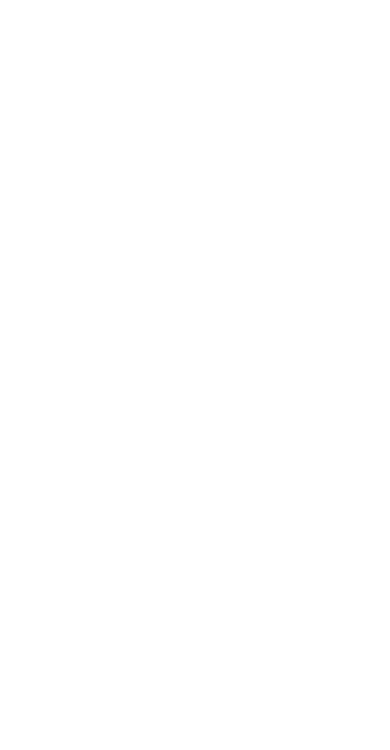
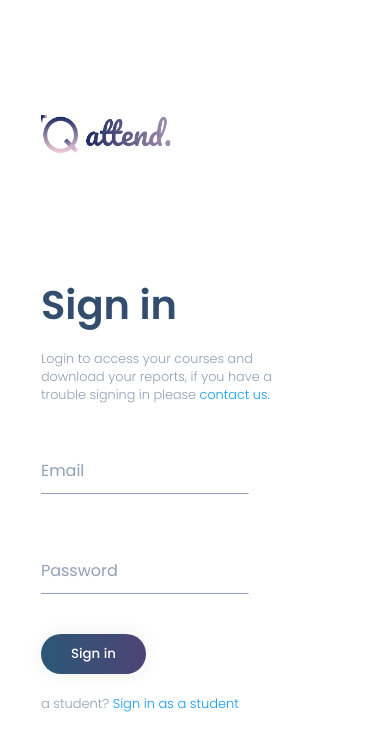
Before and after one commit to 3ba2ii/Attend., a React (Create React App) app: page / in a window 390 px wide. Shown: the top 750 px of the page. Built offline with nearby package versions, Linux system fonts and the light colour scheme.

Commit message:
Finished the responsive design of the login page

```diff
--- a/public/index.html
+++ b/public/index.html
@@ -13,7 +13,6 @@
     <title>React App</title>
   </head>
   <body>
-    <noscript>You need to enable JavaScript to run this app.</noscript>
     <div id="root"></div>
   </body>
 </html>
--- a/src/components/Login/Login.js
+++ b/src/components/Login/Login.js
@@ -1,14 +1,14 @@
-import statics from '../../assets/profit.png';
-import time from '../../assets/time2.png';
-import kingdom from '../../assets/kingdom.png';
-import mail from '../../assets/Mail.png';
-
 import React, { useState } from 'react';
 import { Redirect, useLocation } from 'react-router-dom';
 import { fakeAuth } from '../../routes';
 import Carousel from '../common/Carousel';
 
 import './login.css';
+import carouselItems from '../../types/constants/carousel';
+import { Form } from '../common/Form';
+
+import logo from '../../assets/logo.png';
+import Logo from '../common/Logo';
 
 const Login = () => {
   console.log('a7a');
@@ -24,50 +24,32 @@ const Login = () => {
     return <Redirect to={state?.from || '/'} />;
   }
 
-  const carouselItems = [
-    {
-      name: 'Easy Reports',
-      description:
-        'Select and download your attendance reports with a lot of options and types.',
-      image: statics,
-    },
-    {
-      name: 'Automated Mails',
-      description:
-        'Alerts and notifications are sent to you via your email and appears on your account as well.',
-      image: mail,
-    },
-    {
-      name: 'Your Time Matters',
-      description:
-        'Save your precious time and get your attendance reports and statics right away!',
-      image: time,
-    },
-    {
-      name: 'Reward your Top Students',
-      description:
-        'Get to know how are your top students and send congratulations emails to them.',
-      image: kingdom,
-    },
-  ];
   return (
     <div className='login-grid-container'>
-      <div className='login-form-container carousel-col1'>
-        <div className='logo side-by-side'>
-          <img src={''} />
-          <img src={''} />
+      <div className='carousel-col1'>
+        <div className='login-form-container'>
+          <Logo {...{ className: 'login-logo' }} />
+
+          <form className='loginForm'>
+            <header>
+              <h2>Sign in</h2>
+              <p className='sign-in-paragraph'>
+                Login to access your courses and download your reports, if you
+                have a trouble signing in please{' '}
+                <span className='blue-span'>contact us.</span>
+              </p>
+            </header>
+            <Form {...{ className: 'email', name: 'email', type: 'email' }} />
+            <Form
+              {...{ className: 'password', name: 'password', type: 'password' }}
+            />
+
+            <button className='btn-grad'>Sign in</button>
+            <p className='student-sign-in'>
+              a student?<span> Sign in as a student</span>
+            </p>
+          </form>
         </div>
-        <h2>Sign in</h2>
-        <p>
-          Login to access your courses and download your reports if you have a
-          trouble signning in please{' '}
-          <span className='blue-span'>contact us.</span>
-        </p>
-        <p>Username</p>
-        <input></input>
-        <p>Password</p>
-        <input></input>
-        <button className='btn-grad'>Sign in</button>
       </div>
       <Carousel items={carouselItems} />
     </div>
--- a/src/components/Login/login.css
+++ b/src/components/Login/login.css
@@ -1,10 +1,43 @@
+/* Mobile First Technique  */
+
+/* Mobile CSS*/
+
+.login-grid-container {
+  height: 100vh;
+  display: flex;
+  flex-direction: column;
+  justify-content: center;
+  align-items: center;
+}
+.carousel-container {
+  display: none;
+}
+.login-form-container {
+  display: flex;
+  flex-direction: column;
+  justify-content: space-evenly;
+  height: 100%;
+  padding: 0% 18.5% 0% 10.5%;
+  align-items: flex-start;
+}
+.carousel-col1 {
+  height: 100%;
+  display: grid;
+  place-items: center;
+}
+.student-sign-in {
+  font-size: 0.8125rem;
+}
+.loginForm header {
+  margin-bottom: 30px;
+}
+/* iPad and Tablets  */
+@media only screen and (min-width: 720px) {
   .login-grid-container {
     display: grid;
     grid-template-columns: repeat(2, 1fr);
-  grid-template-rows: 1fr;
-  height: 100vh;
+
     place-items: center;
-
     grid-template-areas: 'col1 col2';
   }
 
@@ -12,13 +45,14 @@
     grid-area: col1;
     width: 100%;
     height: 100%;
+    display: grid;
+    place-items: center;
   }
   .login-form-container {
     display: flex;
     flex-direction: column;
-  align-items: flex-start;
-  justify-content: center;
-  max-width: 60%;
+    text-align: left;
+    width: 100%;
   }
   .carousel-container {
     grid-area: col2;
@@ -49,37 +83,8 @@
     min-width: 80%;
     margin-bottom: 1rem;
   }
+}
+/* Desktop */
 
-.btn-grad {
-  background-image: linear-gradient(
-    to right,
-    #2b5876 0%,
-    #4e4376 51%,
-    #2b5876 100%
-  );
-  font-family: 'Poppins', sans-serif;
-  font-weight: 500;
-  font-size: 1rem;
-  border: none;
-  margin: 10px 0px;
-  padding: 10px 30px;
-  text-align: center;
-  transition: 0.5s;
-  background-size: 200% auto;
-  color: white;
-  box-shadow: 0 0 20px #eee;
-  border-radius: 30px;
-  display: block;
-  width: fit-content;
-  cursor: pointer;
-  -webkit-border-radius: 30px;
-  -moz-border-radius: 30px;
-  -ms-border-radius: 30px;
-  -o-border-radius: 30px;
+@media only screen and (min-width: 1024px) {
 }
-
-.btn-grad:hover {
-  background-position: right center; /* change the direction of the change here */
-  color: #fff;
-  text-decoration: none;
-}
--- a/src/components/common/Carousel.js
+++ b/src/components/common/Carousel.js
@@ -15,7 +15,7 @@ function Item(props) {
   return (
     <div className='carousel-paper'>
       <img src={props.item.image} alt='login-img' className='carousel-img' />
-      <h2>{props.item.name}</h2>
+      <h3>{props.item.name}</h3>
       <p>{props.item.description}</p>
     </div>
   );
--- /dev/null
+++ b/src/components/common/Form.js
@@ -0,0 +1,22 @@
+import React from 'react';
+import './form.css';
+export const Form = (props) => {
+  return (
+    <div className={`${props.className}-form`}>
+      <input
+        type={props.type}
+        name={props.name}
+        required={props.required || true}
+        onChange={(e) => {
+          console.log(
+            '🚀 ~ file: Form.js ~ line 11 ~ Form ~ e',
+            e.target.value
+          );
+        }}
+      />
+      <label htmlFor={props.name} className={`label-name`}>
+        <span className='content-name'>{props.name}</span>
+      </label>
+    </div>
+  );
+};
--- /dev/null
+++ b/src/components/common/Logo.js
@@ -0,0 +1,10 @@
+import logo from '../../assets/logo.png';
+const Logo = (props) => {
+  return (
+    <div className={`${props.className}`}>
+      <img src={logo} alt='logo' />
+    </div>
+  );
+};
+
+export default Logo;
--- /dev/null
+++ b/src/components/common/form.css
@@ -0,0 +1,87 @@
+/* FORM */
+
+[class$='-form'] {
+  margin-top: 10px;
+  position: relative;
+  height: 60px;
+  left: 50%;
+  transform: translateX(-50%);
+  overflow: hidden;
+  margin-bottom: 20px;
+  -webkit-transform: translateX(-50%);
+  -moz-transform: translateX(-50%);
+  -ms-transform: translateX(-50%);
+  -o-transform: translateX(-50%);
+  margin-bottom: 40px;
+}
+
+[class$='-form'] input {
+  width: 100%;
+  height: 100%;
+  color: var(--main-heading-font-color);
+  padding-top: 20px;
+  border: none;
+  outline: none;
+  font-family: 'Poppins', sans-serif;
+  margin-bottom: 50px;
+}
+
+[class$='-form'] label {
+  position: absolute;
+  bottom: 0;
+  left: 0;
+  width: 100%;
+  height: 100%;
+  pointer-events: none;
+  border-bottom: 1px solid var(--main-subheading-font-color);
+  font-size: 1rem;
+  color: #11111171;
+  max-width: 75%;
+}
+
+[class$='-form'] label::after {
+  content: '';
+  width: 100%;
+  height: 100%;
+  border-bottom: 2px solid var(--main-heading-font-color);
+  position: absolute;
+  bottom: -1px;
+  left: 0;
+  transform: translateX(-100%);
+  transition: transform 0.3s ease;
+  -webkit-transform: translateX(-100%);
+  -moz-transform: translateX(-100%);
+  -ms-transform: translateX(-100%);
+  -o-transform: translateX(-100%);
+}
+
+.content-name {
+  position: absolute;
+  bottom: 10px;
+  left: 0px;
+  transition: all 0.3s ease;
+  text-transform: capitalize;
+  font-family: 'Poppins', sans-serif;
+  color: var(--main-subheading-font-color);
+}
+
+[class$='-form'] input:focus + .label-name .content-name,
+[class$='-form'] input:valid + .label-name .content-name {
+  transform: translateY(-150%);
+  font-size: 0.875rem;
+  color: var(--main-subheading-font-color);
+
+  -webkit-transform: translateY(-150%);
+  -moz-transform: translateY(-150%);
+  -ms-transform: translateY(-150%);
+  -o-transform: translateY(-150%);
+}
+
+[class$='-form'] input:focus + .label-name::after,
+[class$='-form'] input:valid + .label-name::after {
+  transform: translateX(0%);
+  -webkit-transform: translateX(0%);
+  -moz-transform: translateX(0%);
+  -ms-transform: translateX(0%);
+  -o-transform: translateX(0%);
+}
--- a/src/index.css
+++ b/src/index.css
@@ -2,6 +2,9 @@
   margin: 0;
   padding: 0;
   box-sizing: border-box;
+}
+html {
+  overflow-x: hidden;
 }
 body {
   height: 100vh;
@@ -10,22 +13,30 @@ body {
   --main-heading-font-color: #334d6e;
   --main-subheading-font-color: #90a0b7;
   --arabic-font-family: Arial, Helvetica, sans-serif;
+  --main-font-family: 'Poppins', sans-serif;
+  overflow-x: hidden;
 }
 
 h1,
-h2,
+h2 {
+  color: var(--main-heading-font-color);
+  font-size: clamp(2.5rem, 1rem + 1.5vw, 64px);
+  font-weight: 600;
+}
 h3,
 h4,
 h5,
 h6 {
   color: var(--main-heading-font-color);
-  font-size: clamp(100%, 1rem + 1.1vw, 64px);
+  font-size: clamp(1.5rem, 1rem + 1.1vw, 64px);
+  font-weight: 600;
 }
 
 p {
-  margin: 10px 0px;
+  margin: 15px 0px;
   color: var(--main-subheading-font-color);
-  font-size: clamp(1rem, 0.25rem + 0.5vw, 2rem);
+  font-size: clamp(0.8rem, 0.5rem + 0.5vw, 1.5rem);
+  font-weight: 300;
 }
 
 img {
@@ -36,4 +47,55 @@ img {
 
 p span {
   color: #109cf1;
+  cursor: pointer;
 }
+
+.line-clamp {
+  display: -webkit-box;
+  -webkit-line-clamp: 3;
+  -webkit-box-orient: vertical;
+}
+
+.btn-grad {
+  background-image: linear-gradient(
+    to right,
+    #2b5876 0%,
+    #4e4376 51%,
+    #2b5876 100%
+  );
+  font-family: var(--main-font-family);
+  font-weight: 500;
+  border: none;
+  margin: 40px 0px 20px 0px;
+  padding: 10px 30px;
+  text-align: center;
+  transition: 0.5s;
+  background-size: 200% auto;
+  color: white;
+  box-shadow: 0 0 20px #eee;
+  border-radius: 30px;
+  display: block;
+  width: fit-content;
+  cursor: pointer;
+  -webkit-border-radius: 30px;
+  -moz-border-radius: 30px;
+  -ms-border-radius: 30px;
+  -o-border-radius: 30px;
+}
+
+.btn-grad:hover {
+  background-position: right center; /* change the direction of the change here */
+  color: #fff;
+  text-decoration: none;
+}
+
+.login-logo {
+  display: inline;
+  max-width: 20%;
+}
+.login-logo img {
+  object-fit: contain;
+  max-width: 25%;
+  min-width: 130px;
+  display: inline-block;
+}
--- a/src/routes.js
+++ b/src/routes.js
@@ -1,5 +1,5 @@
 import React from 'react';
-import { Switch, Route, Link, Redirect } from 'react-router-dom';
+import { Switch, Route, Redirect } from 'react-router-dom';
 import Login from './components/Login/Login';
 
 const Public = () => <div>Public</div>;
@@ -31,7 +31,7 @@ const PrivateRoute = ({ children, ...rest }) => {
 const Routes = () => (
   <div>
     <Switch>
-      <Route path='/login' render={() => <Login />} />
+      <Route path='/' render={() => <Login />} />
 
       <PrivateRoute path='/protected'>
         <Protected />
--- /dev/null
+++ b/src/types/constants/carousel.js
@@ -0,0 +1,33 @@
+import statics from '../../assets/profit.png';
+import time from '../../assets/time2.png';
+import kingdom from '../../assets/kingdom.png';
+import mail from '../../assets/Mail.png';
+
+const carouselItems = [
+  {
+    name: 'Easy Reports',
+    description:
+      'Select and download your attendance reports with a lot of options and types.',
+    image: statics,
+  },
+  {
+    name: 'Automated Mails',
+    description:
+      'Alerts and notifications are sent to you via your email and appears on your account as well.',
+    image: mail,
+  },
+  {
+    name: 'Your Time Matters',
+    description:
+      'Save your precious time and get your attendance reports and statics right away!',
+    image: time,
+  },
+  {
+    name: 'Reward your Top Students',
+    description:
+      'Get to know how are your top students and send congratulations emails to them.',
+    image: kingdom,
+  },
+];
+
+export default carouselItems;
```
Also changed, not shown: src/index.js (+6 -6 lines), src/assets/logo.png (added), 1 other file (tests, documents, lock files or other folders). Lines whose indentation alone changed are shown as unchanged.
